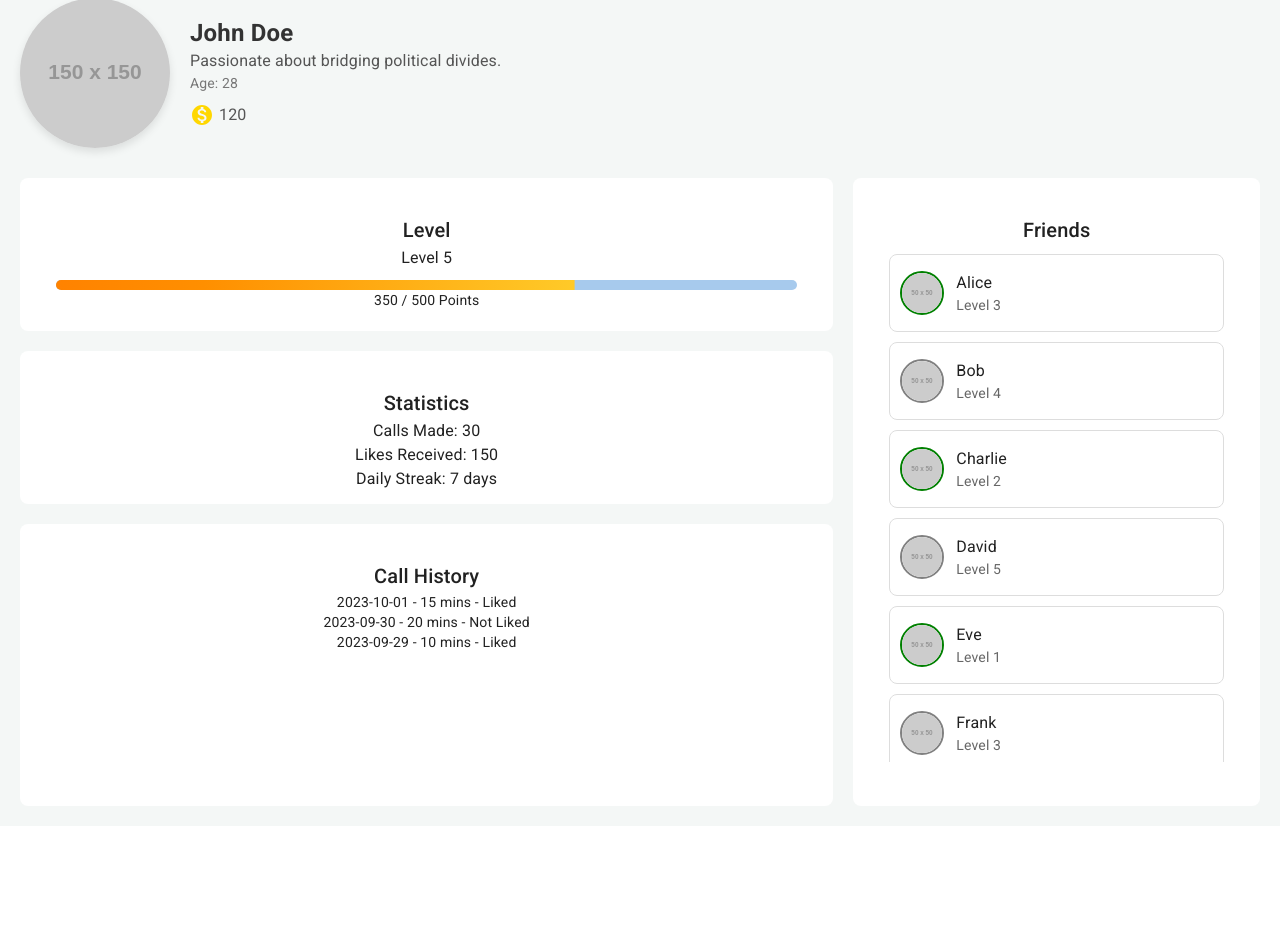
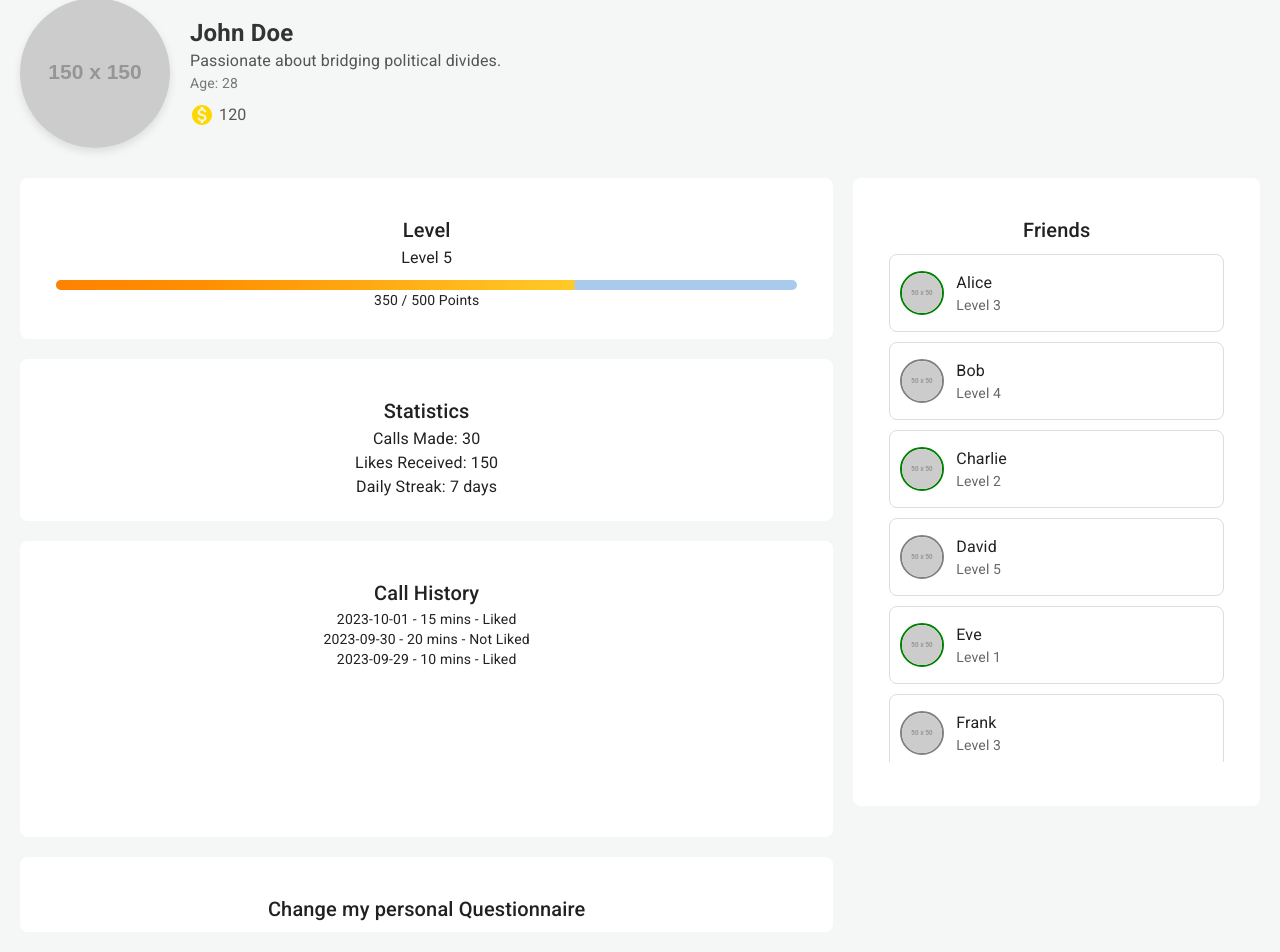
Before and after one commit to arieldre/anti-pilug-project, a React (Vite) app in the folder shopify-app/antipilug-project/: page /profile in a window 1280 px wide. Shown: the part 82-1034 px from the top of the page. Before the commit the page ends 908 px from the top, so only its background shows below. Built offline with nearby package versions, Linux system fonts and the light colour scheme.

Commit message:
removed signup from navbar create change qustionnare option from profile

```diff
--- a/shopify-app/antipilug-project/src/components/Navbar.tsx
+++ b/shopify-app/antipilug-project/src/components/Navbar.tsx
@@ -97,11 +97,7 @@ const Navbar: React.FC = () => {
       path: '/political-questionnaire',
       icon: <span className="nav-icon">📝</span>,
     },
-    {
-      label: 'Sign Up',
-      path: '/signup',
-      icon: <PersonAddIcon />,
-    },
+
 
   ];
 
--- a/shopify-app/antipilug-project/src/pages/Profile.scss
+++ b/shopify-app/antipilug-project/src/pages/Profile.scss
@@ -166,3 +166,33 @@
     }
   }
 }
+
+.questionnaire-card {
+  transition: transform 0.3s ease;
+
+  &:not(.questionnaire-card-locked):hover {
+    transform: scale(1.02);
+  }
+
+  .MuiSvgIcon-root {
+    transition: color 0.3s ease;
+
+    &:hover {
+      color: #3f51b5;
+    }
+  }
+}
+
+.questionnaire-card-locked {
+  opacity: 0.7;
+  background-color: #f5f5f5;
+  cursor: not-allowed;
+
+  &:hover {
+    transform: none;
+  }
+
+  .MuiTypography-root {
+    color: rgba(0, 0, 0, 0.38);
+  }
+}
--- a/shopify-app/antipilug-project/src/pages/Profile.tsx
+++ b/shopify-app/antipilug-project/src/pages/Profile.tsx
@@ -1,4 +1,4 @@
-import React from 'react';
+import React, { useState } from 'react';
 import {
   Avatar,
   Card,
@@ -10,15 +10,17 @@ import {
   ListItem,
   ListItemAvatar,
   ListItemText,
+  Tooltip,
 } from '@mui/material';
 import { MonetizationOn } from '@mui/icons-material';
 import { useNavigate } from 'react-router-dom';
+import EditIcon from '@mui/icons-material/Edit';
 import './Profile.scss';
 
 const Profile: React.FC = () => {
   const navigate = useNavigate();
 
-  // Dummy data for demonstration purposes
+  // Move user data definition before using it
   const user = {
     name: 'John Doe',
     coins: 120,
@@ -36,7 +38,11 @@ const Profile: React.FC = () => {
     bio: 'Passionate about bridging political divides.',
     age: 28,
     picture: 'https://via.placeholder.com/150',
+    questionnaireChangesLeft: 3,
   };
+
+  // Initialize state after user object is defined
+  const [remainingChanges, setRemainingChanges] = useState(user.questionnaireChangesLeft);
 
   const friends = [
     { name: 'Alice', level: 3, online: true, picture: 'https://via.placeholder.com/50' },
@@ -61,6 +67,15 @@ const Profile: React.FC = () => {
 
   const handleStatisticsClick = () => {
     navigate('/statistics');
+  };
+
+  const handleQuestionnaireClick = () => {
+    if (user.level >= 3 && remainingChanges > 0) {
+      console.log('Previous remaining changes:', remainingChanges);
+      setRemainingChanges(prev => prev - 1);
+      console.log('New remaining changes:', remainingChanges - 1);
+      navigate('/questionnaires/political');
+    }
   };
 
   return (
@@ -123,6 +138,42 @@ const Profile: React.FC = () => {
               ))}
             </CardContent>
           </Card>
+
+          {/* Conditionally render Questionnaire Card */}
+          {user.level >= 3 ? (
+            <Tooltip title={`${remainingChanges} changes remaining`} arrow placement="top">
+              <Card
+                className={`profile-card questionnaire-card ${remainingChanges === 0 ? 'questionnaire-card-locked' : ''}`}
+                onClick={() => remainingChanges > 0 ? handleQuestionnaireClick() : null}
+                sx={{ cursor: remainingChanges > 0 ? 'pointer' : 'not-allowed' }}
+              >
+                <CardContent>
+                  <Typography variant="h6">Change my personal Questionnaire</Typography>
+                  <Box sx={{ mt: 1, display: 'flex', justifyContent: 'space-between', alignItems: 'center' }}>
+                    <Typography variant="body2" color="text.secondary">
+                      {remainingChanges > 0
+                        ? `Update your preferences - ${remainingChanges} changes remaining`
+                        : 'No more changes available'}
+                    </Typography>
+                    {remainingChanges > 0 && <EditIcon />}
+                  </Box>
+                </CardContent>
+              </Card>
+            </Tooltip>
+          ) : (
+            <Tooltip title="Unlocks at Level 3" arrow placement="top">
+              <Card className="profile-card questionnaire-card-locked">
+                <CardContent>
+                  <Typography variant="h6" color="text.secondary">Change my personal Questionnaire</Typography>
+                  <Box sx={{ mt: 1 }}>
+                    <Typography variant="body2" color="error">
+                      Reach level 3 to unlock the ability to change your questionnaire
+                    </Typography>
+                  </Box>
+                </CardContent>
+              </Card>
+            </Tooltip>
+          )}
         </div>
 
         {/* Friends Card */}
```
